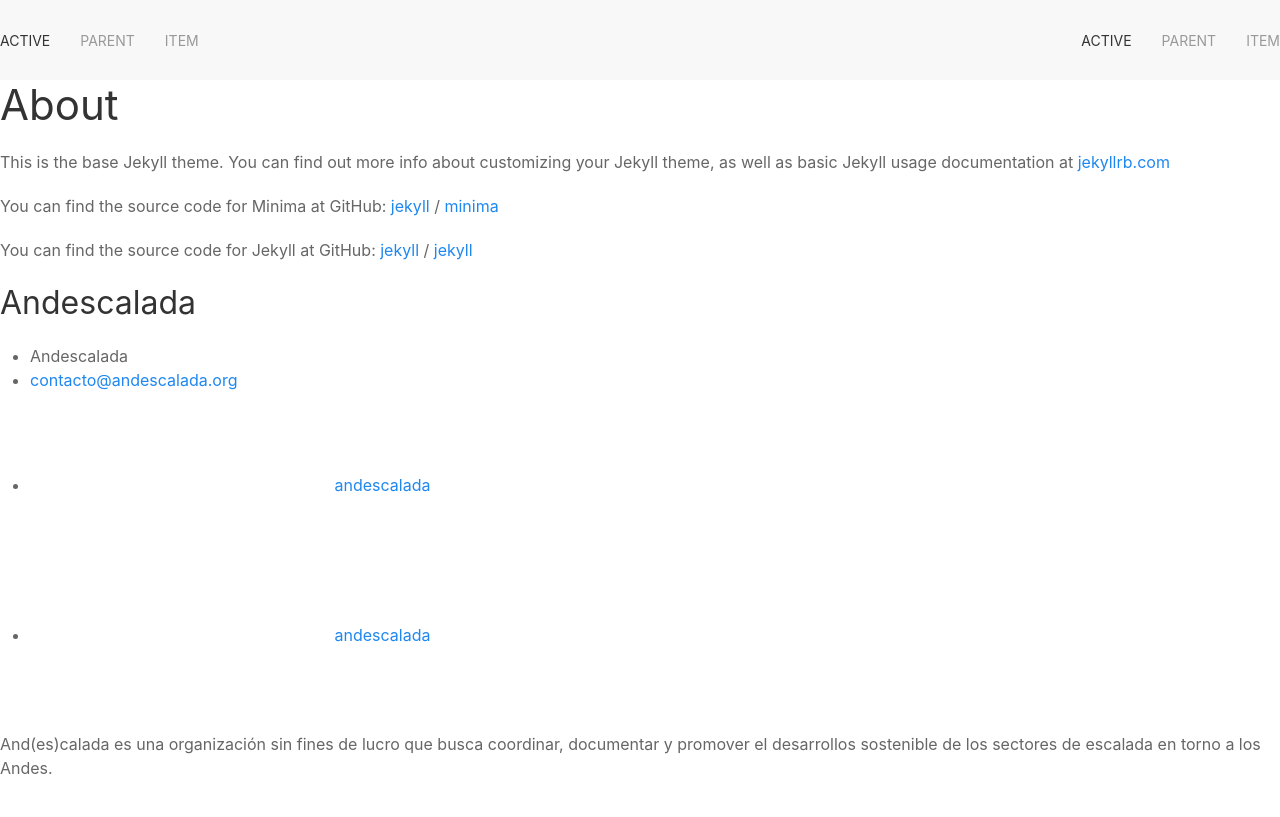
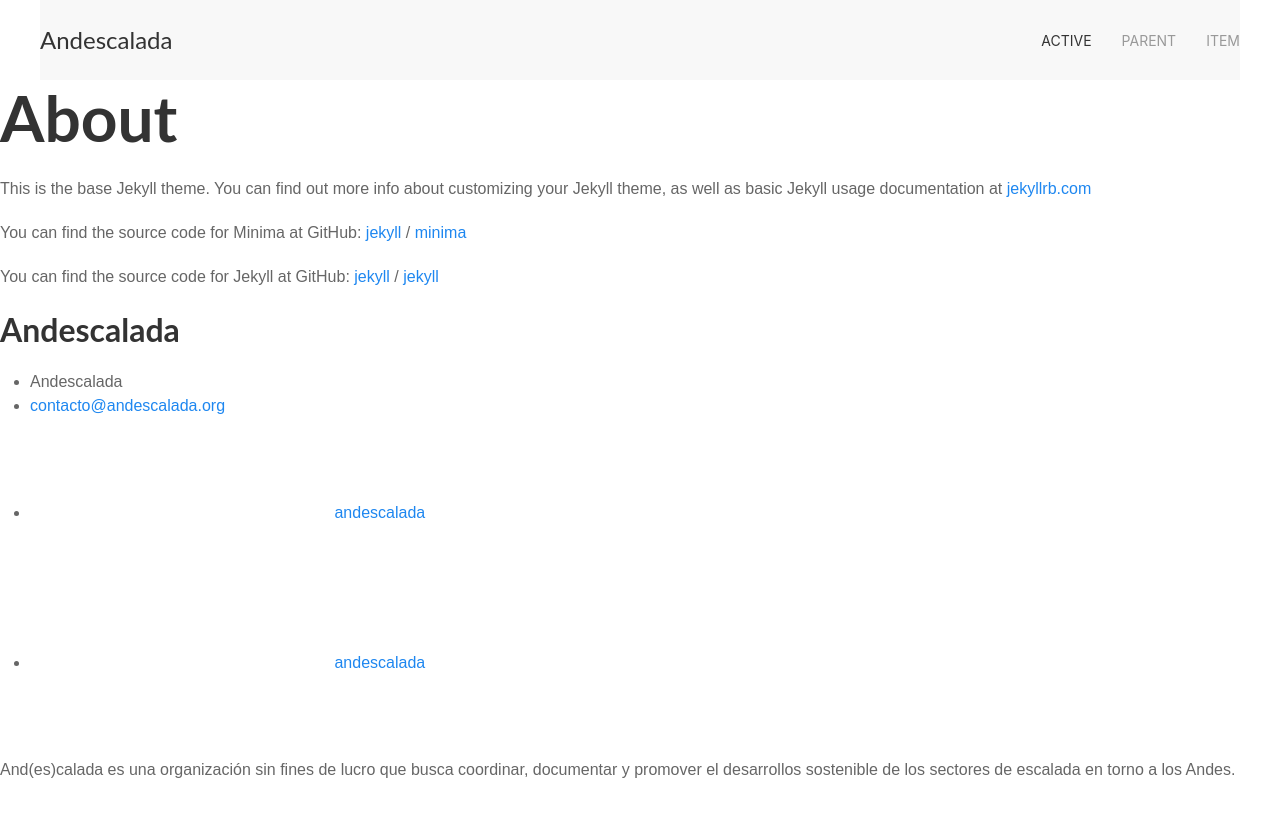
Before and after one commit to Andescalada/andescalada_landing, a Jekyll site: the page built from about.markdown, in a window 1280 px wide. Shown: the top 817 px of the page. Built offline with Jekyll 4.4.1, drawn with Linux system fonts in a browser that asks for light colours; nearby versions of some CDN libraries.

Commit message:
mailchimp added

```diff
--- a/_includes/head.html
+++ b/_includes/head.html
@@ -1,7 +1,12 @@
 <head>
+
   <meta charset="utf-8">
   <meta http-equiv="X-UA-Compatible" content="IE=edge">
   <meta name="viewport" content="width=device-width, initial-scale=1">
+
+  <meta name="keywords" content="{{ site.keywords }}">
+  <meta name="description" content="{{ site.description }}">
+  <title>{% if page.title %}{{ page.title }}{% else %}{{ site.title }}{% endif %}</title>
 
   <!-- UIkit CSS -->
   <link rel="stylesheet" href="https://cdn.jsdelivr.net/npm/uikit@3.5.4/dist/css/uikit.min.css" />
@@ -10,9 +15,9 @@
   <script src="https://cdn.jsdelivr.net/npm/uikit@3.5.4/dist/js/uikit.min.js"></script>
   <script src="https://cdn.jsdelivr.net/npm/uikit@3.5.4/dist/js/uikit-icons.min.js"></script>
 
-  <link href="https://fonts.googleapis.com/css2?family=Libre+Baskerville:wght@700&family=Source+Sans+Pro:wght@400;700&display=swap" rel="stylesheet">
+  <link href="https://fonts.googleapis.com/css2?family=Libre+Baskerville:wght@700&family=" rel="stylesheet">
 
-  <link rel="stylesheet" href="{{ "/assets/main.css" | relative_url }}">
+  <link rel="stylesheet" href="{{ "/assets/css/main.css" | relative_url }}">
 
   <!-- Global site tag (gtag.js) - Google Analytics -->
   <script async src="https://www.googletagmanager.com/gtag/js?id=UA-171031017-1"></script>
@@ -22,4 +27,5 @@
     gtag('js', new Date());
     gtag('config', 'UA-171031017-1');
   </script>
+
 </head>
--- a/_includes/header.html
+++ b/_includes/header.html
@@ -1,20 +1,8 @@
 <header>
+  <div class="uk-container">
     <nav class="uk-navbar-container" uk-navbar>
       <div class="uk-navbar-left">
-      <ul class="uk-navbar-nav">
-        <li class="uk-active"><a href="#">Active</a></li>
-        <li>
-          <a href="#">Parent</a>
-          <div class="uk-navbar-dropdown">
-            <ul class="uk-nav uk-navbar-dropdown-nav">
-              <li class="uk-active"><a href="#">Active</a></li>
-              <li><a href="#">Item</a></li>
-              <li><a href="#">Item</a></li>
-            </ul>
-          </div>
-        </li>
-        <li><a href="#">Item</a></li>
-      </ul>
+        <a class="uk-navbar-item uk-logo" href="#">Andescalada</a>
       </div>
       <div class="uk-navbar-right">
         <ul class="uk-navbar-nav">
@@ -33,5 +21,5 @@
         </ul>
       </div>
     </nav>
-
+  </div>
 </header>
--- /dev/null
+++ b/_sass/main.scss
@@ -0,0 +1,26 @@
+// Define defaults for each variable.
+$title-font: 'Lato', sans-serif !important;
+$body-font: 'Source Sans Pro', sans-serif !important;
+
+.white{
+  color: white !important;
+}
+/* General */
+
+body {
+  font-family: $body-font;
+}
+
+h1, h2, h3{
+  font-family: $title-font;
+  font-style: normal;
+  font-weight: bold;
+}
+
+h1{
+  font-size: 4rem;
+}
+
+.uk-logo{
+  font-family: $title-font;
+}
--- /dev/null
+++ b/assets/css/main.scss
@@ -0,0 +1,4 @@
+---
+---
+
+@import "main";
--- a/assets/main.scss
+++ /dev/null
@@ -1,63 +0,0 @@
-@charset "utf-8";
-
-
-$primary: #006464;
-$primary-light: #6FC7C0;
-
-$bg-dark: #2E3440;
-$bg-light: #F0F3F6;
-
-// 2. Base Typography
-$base-font-family: 'Source Sans Pro', sans-serif !important;
-$title-font-family: 'Libre Baskerville', serif !important;
-
-
-// Define defaults for each variable.
-
-$base-font-family: -apple-system, BlinkMacSystemFont, "Segoe UI", Roboto, Helvetica, Arial, sans-serif, "Apple Color Emoji", "Segoe UI Emoji", "Segoe UI Symbol" !default;
-$base-font-size:   16px !default;
-$base-font-weight: 400 !default;
-$small-font-size:  $base-font-size * 0.875 !default;
-$base-line-height: 1.5 !default;
-
-$spacing-unit:     30px !default;
-
-$text-color:       #111 !default;
-$background-color: #fdfdfd !default;
-$brand-color:      #2a7ae2 !default;
-
-$grey-color:       #828282 !default;
-$grey-color-light: lighten($grey-color, 40%) !default;
-$grey-color-dark:  darken($grey-color, 25%) !default;
-
-$table-text-align: left !default;
-
-// Width of the content area
-$content-width:    800px !default;
-
-$on-palm:          600px !default;
-$on-laptop:        800px !default;
-
-// Use media queries like this:
-// @include media-query($on-palm) {
-//   .wrapper {
-//     padding-right: $spacing-unit / 2;
-//     padding-left: $spacing-unit / 2;
-//   }
-// }
-@mixin media-query($device) {
-  @media screen and (max-width: $device) {
-    @content;
-  }
-}
-
-@mixin relative-font-size($ratio) {
-  font-size: $base-font-size * $ratio;
-}
-
-// Import partials.
-@import
-  "minima/base",
-  "minima/layout",
-  "minima/syntax-highlighting"
-;
```
Also changed, not shown: _includes/slides.html (+24 -3 lines), _layouts/home.html (+96 -25 lines). Lines whose indentation alone changed are shown as unchanged.
